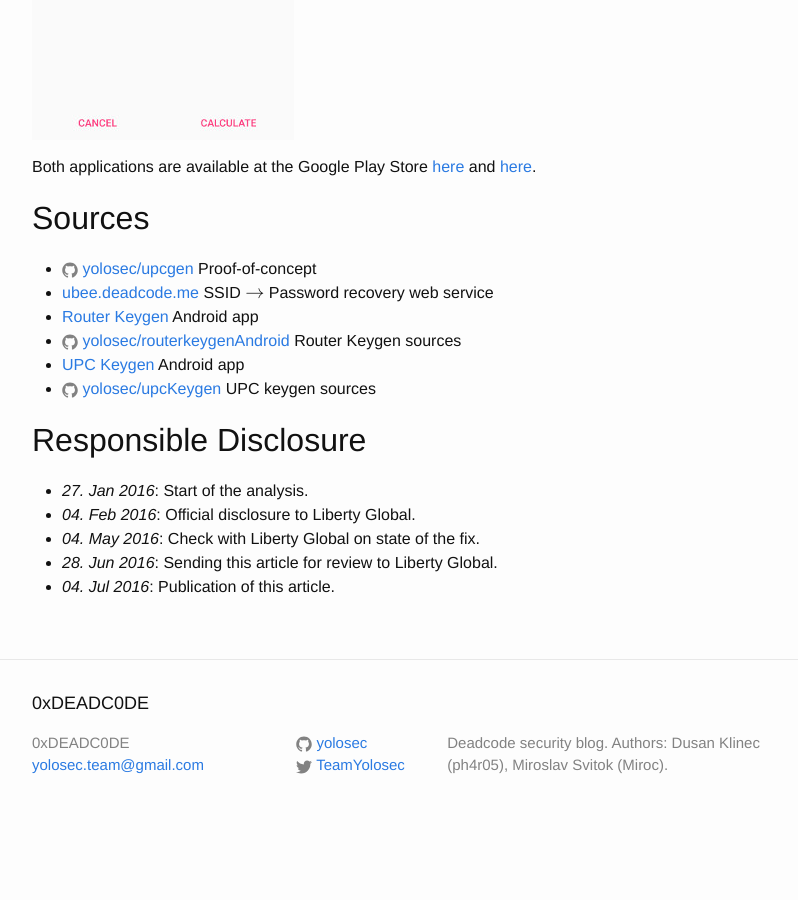
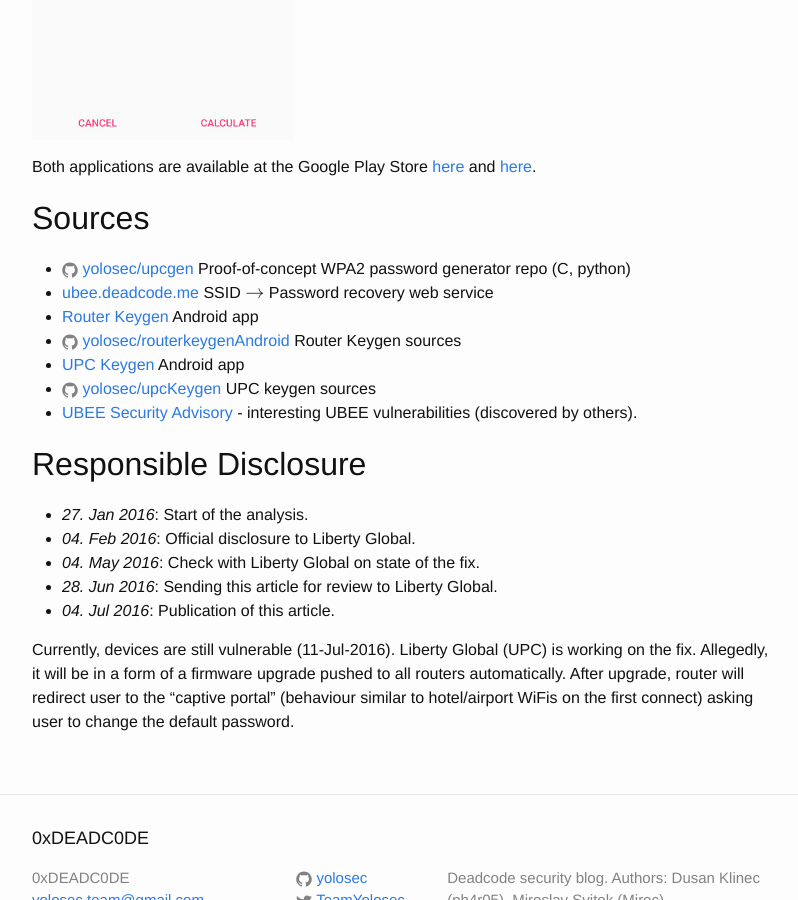
Before and after one commit to yolosec/deadcodeBlog, a Jekyll site: the page built from _posts/2016-06-14-UPC-UBEE-EVW3226-WPA2-Reversing.markdown, in a window 1280 px wide and 900 px high, scrolled down 30046 px. Shown: the whole window, without its empty margins (238-1036 px from the left). Built offline with Jekyll 4.4.1, drawn with Linux system fonts in a browser that asks for light colours; formulas are drawn with MathJax 3; before the commit the page ends 30883 px from its top, so only the background shows below that.

Commit message:
ubee: advisory to resources, liberty global fix

```diff
--- a/_posts/2016-06-14-UPC-UBEE-EVW3226-WPA2-Reversing.markdown
+++ b/_posts/2016-06-14-UPC-UBEE-EVW3226-WPA2-Reversing.markdown
@@ -900,12 +900,13 @@ Both applications are available at the Google Play Store [here](https://play.goo
 
 ## Sources {#sources}
 
-* {% include icon-github.html username="yolosec/upcgen" %} Proof-of-concept
+* {% include icon-github.html username="yolosec/upcgen" %} Proof-of-concept WPA2 password generator repo (C, python)
 * [ubee.deadcode.me](https://ubee.deadcode.me) SSID \\( \rightarrow \\) Password recovery web service
 * [Router Keygen](https://play.google.com/store/apps/details?id=net.yolosec.routerkeygen2) Android app
 * {% include icon-github.html username="yolosec/routerkeygenAndroid" %} Router Keygen sources
 * [UPC Keygen](https://play.google.com/store/apps/details?id=net.yolosec.upckeygen) Android app
 * {% include icon-github.html username="yolosec/upcKeygen" %} UPC keygen sources
+* [UBEE Security Advisory](http://www.securityfocus.com/archive/1/538560) - interesting UBEE vulnerabilities (discovered by others).
 
 
 ## Responsible Disclosure {#responsible-disclosure}
@@ -916,4 +917,9 @@ Both applications are available at the Google Play Store [here](https://play.goo
 - _28. Jun 2016_: Sending this article for review to Liberty Global.
 - _04. Jul 2016_: Publication of this article.
 
+Currently, devices are still vulnerable (11-Jul-2016).
+Liberty Global (UPC) is working on the fix. Allegedly, it will be in a form of a firmware upgrade pushed to all routers automatically.
+After upgrade, router will redirect user to the "captive portal" (behaviour similar to hotel/airport WiFis on the first connect)
+asking user to change the default password.
+
 [wifileaks.cz]: http://wifileaks.cz
```
